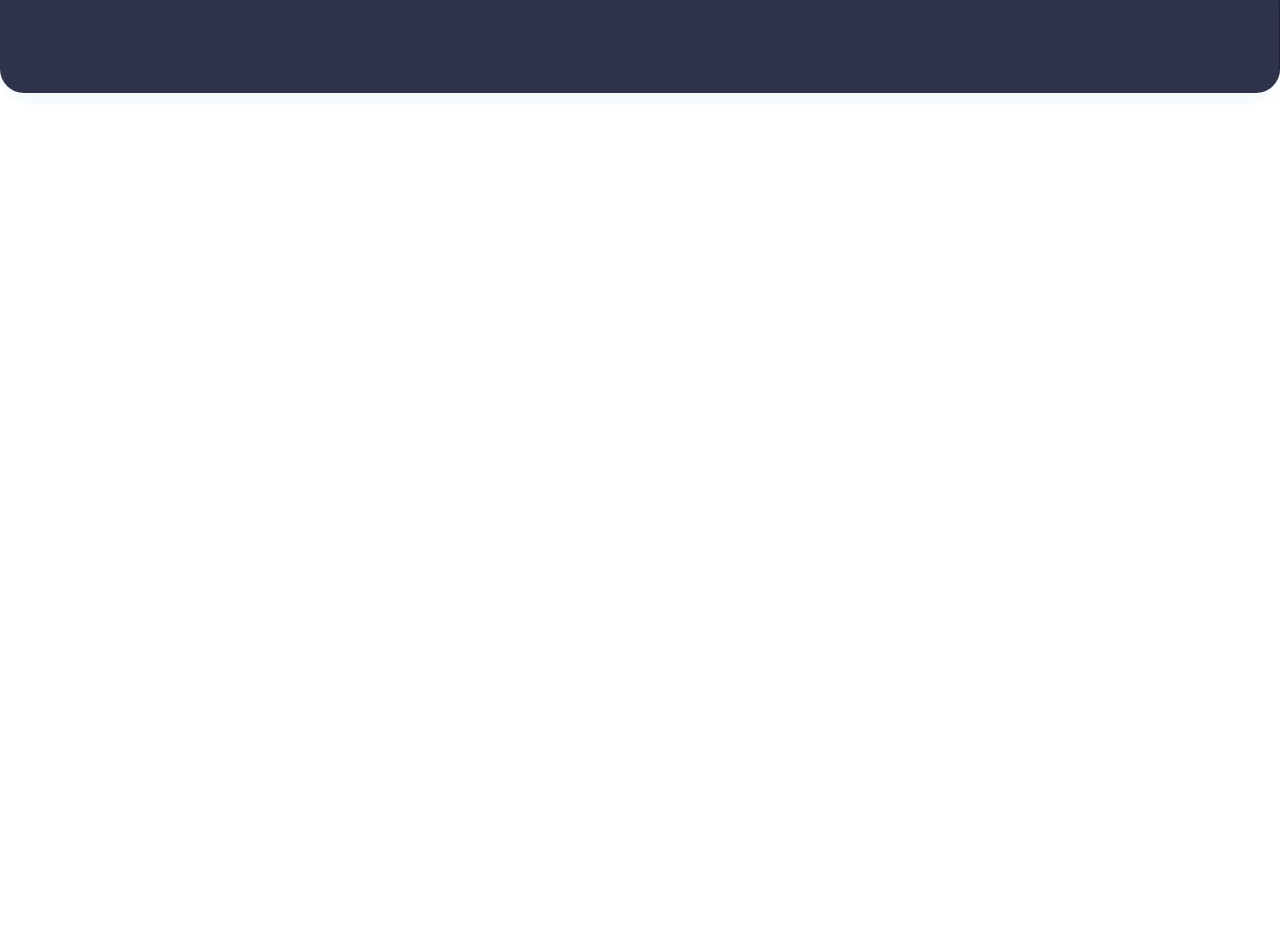
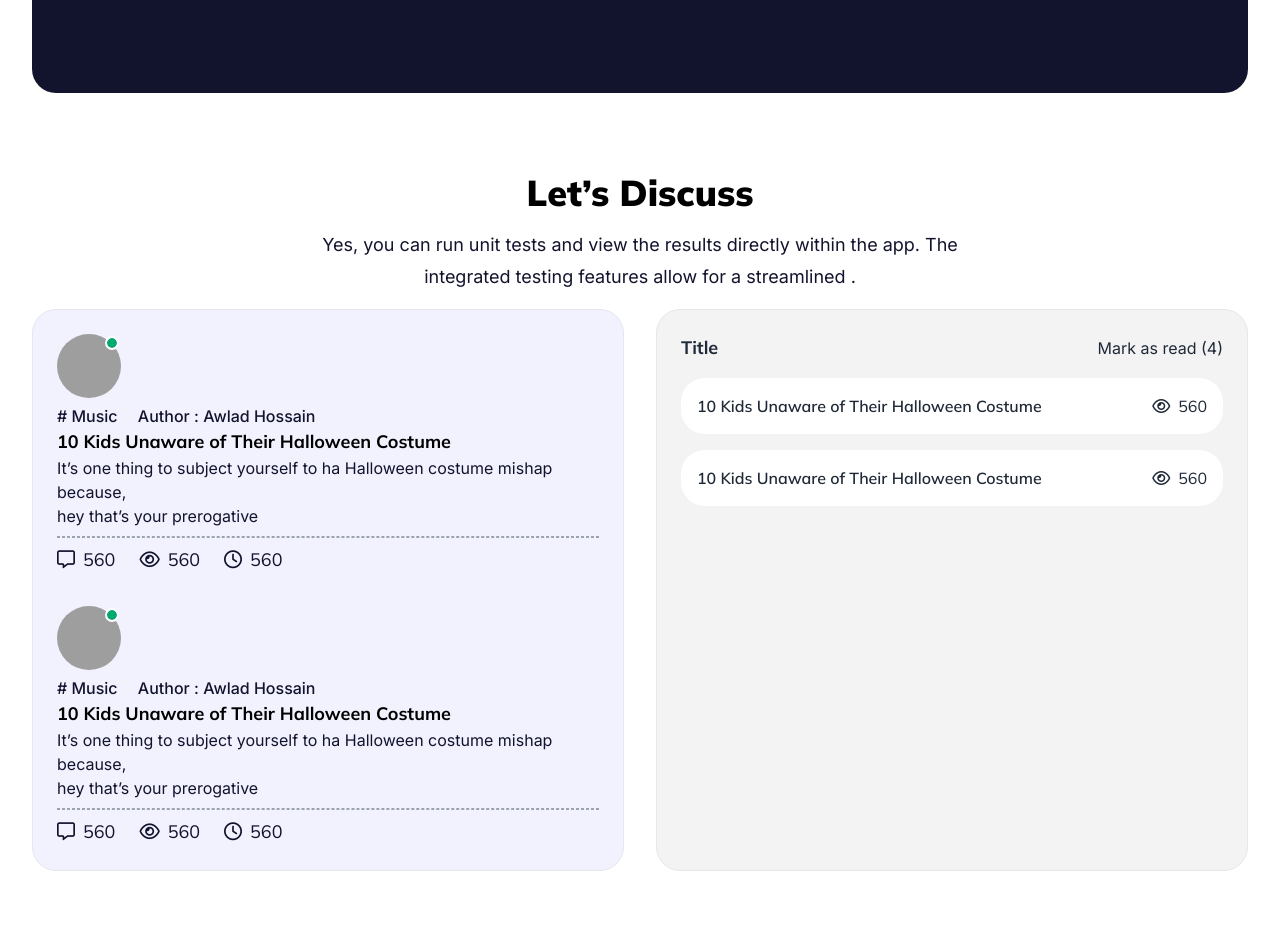
Before and after one commit to kamrulkoche/Retro-Forum, a plain HTML site: page index.html in a window 1280 px wide. Shown: the part 557-1498 px from the top of the page. Before the commit the page ends 800 px from the top, so only its background shows below. Drawn offline with nearby package versions, Linux system fonts and the light colour scheme; grey boxes are pictures that could not be loaded.

Commit message:
Discuss section add

```diff
--- a/index.html
+++ b/index.html
@@ -3,17 +3,24 @@
   <head>
     <meta charset="UTF-8" />
     <meta name="viewport" content="width=device-width, initial-scale=1.0" />
-    <title>git </title>
+    <title>git</title>
     <script src="https://cdn.tailwindcss.com"></script>
     <link
       href="https://cdn.jsdelivr.net/npm/daisyui@4.10.2/dist/full.min.css"
       rel="stylesheet"
       type="text/css"
     />
+    <!-- font awesome -->
+    <script
+      src="https://kit.fontawesome.com/61d92adc5f.js"
+      crossorigin="anonymous"
+    ></script>
+    <script src="https://ajax.googleapis.com/ajax/libs/jquery/3.7.1/jquery.min.js"></script>
+
     <script src="https://cdn.tailwindcss.com"></script>
     <link rel="stylesheet" href="styles/styles.css" />
   </head>
-  <body class="container mx-auto font-mulish">
+  <body class="container mx-auto px-2 md:px-8 font-mulish">
     <header>
       <div class="flex justify-between mt-5">
         <div>
@@ -62,19 +69,22 @@
     </header>
 
     <main class="mt-8">
-      <section class="header-banner">
-        <div class="bg-[#12132D] p-4  lg:p-24 rounded-3xl relative grid grid-cols-1 xl:grid-cols-2 gap-20 content-between ">
+      <section class="section-header-banner">
+        <div
+          class="bg-[#12132D] p-4 lg:p-24 rounded-3xl relative grid grid-cols-1 xl:grid-cols-2 gap-20 content-between"
+        >
           <div class="grid gap-3 mt-4 lg:mt-0">
-            <h1 class="text-6xl font-black leading-tight text-white     ">
+            <h1 class="text-6xl font-black leading-tight text-white">
               Welcome to the
               <span class="text-indigo-500">ReTro</span> Forum
             </h1>
             <p class="text-lg font-medium leading-8 text-white">
-              Share your favorite opinion and win and wp <br class="hidden xl:block" />
+              Share your favorite opinion and win and wp
+              <br class="hidden xl:block" />
               forum coffee mug!
             </p>
             <label
-              class="input input-bordered flex items-center mt-10 gap-2 w-full max-w-sm py-7 rounded-full "
+              class="input input-bordered flex items-center mt-10 gap-2 w-full max-w-sm py-7 rounded-full"
             >
               <input
                 type="text"
@@ -82,19 +92,18 @@
                 placeholder="Search here anything"
               />
               <button
-                class="bg-[#797DFC] px-5 py-2 rounded-full text-white font-bold text-xl"
+                class="bg-[#262cda] hover:bg-[#0d12a0] px-5 py-2 rounded-full text-white font-bold text-xl"
               >
                 Search
               </button>
             </label>
-            <div class="absolute bottom-[-12px] left-[-2px] ...">
+            <!-- <div class="absolute bottom-[-12px] left-[-2px] ...">
               <img src="images/bgbanner.png" alt="" class="w-[1800px]" />
-            </div>
-
+            </div> -->
           </div>
-          <div class="bg-white rounded-3xl min-w-full p-6 lg:p-14 lg:w-96 ">
+          <div class="bg-white rounded-3xl min-w-full p-6 lg:p-14 lg:w-96">
             <ul class="grid gap-10">
-              <li class="text-black text-2xl font-medium flex justify-between ">
+              <li class="text-black text-2xl font-medium flex justify-between">
                 <p>Registered Users</p>
                 <p>01</p>
               </li>
@@ -114,6 +123,107 @@
           </div>
         </div>
       </section>
+
+      <section class="section-discuss my-20">
+        <div class="text-center mb-4">
+          <h2 class="text-4xl font-black text-black mb-4">Let’s Discuss</h2>
+          <p class="text-[#12132D] text-lg font-normal leading-8 font-inter">
+            Yes, you can run unit tests and view the results directly within the
+            app. The <br />
+            integrated testing features allow for a streamlined .
+          </p>
+        </div>
+
+        <div class="grid gap-8 grid-cols-1 lg:grid-cols-2">
+          <div class="grid gap-8 border bg-[#F2F2FF] p-6 rounded-3xl	">
+              <div>
+                <div class="avatar online">
+                <div class="w-16 rounded-full">
+                  <img src="https://daisyui.com/images/stock/photo-1534528741775-53994a69daeb.jpg" />
+                </div>
+              </div>
+
+              <div class="grid gap-2">
+               <div>
+                <p class="font-inter text-[#12132D] text-base font-medium">
+                  <span class="me-4"># Music</span> Author : Awlad Hossain
+                </p>
+                <p class="text-lg font-bold text-black">
+                  10 Kids Unaware of Their Halloween Costume
+                </p>
+                <p class="font-inter text-[#12132D] text-base font-normal">
+                  It’s one thing to subject yourself to ha Halloween costume
+                  mishap because, <br />
+                  hey that’s your prerogative
+                </p>
+                <hr class="border-dashed border border-gray-400 mt-2" />
+               </div>
+
+                <div class="flex gap-6 text-red text-lg font-normal text-[#12132D] ">
+                  <p class="flex gap-2 items-center "><i class="fa-regular fa-message"></i><span>560</span></p>
+                  <p class="flex gap-2 items-center "><i class="fa-regular fa-eye"></i><span>560</span></p>
+                  <p class="flex gap-2 items-center "><i class="fa-regular fa-clock"></i><span>560</span></p>
+                </div>
+              </div>
+            </div>
+            <div>
+              <div>
+                <div class="avatar online">
+                <div class="w-16 rounded-full">
+                  <img src="https://daisyui.com/images/stock/photo-1534528741775-53994a69daeb.jpg" />
+                </div>
+              </div>
+
+              </div>
+              <div class="grid gap-2">
+               <div>
+                <p class="font-inter text-[#12132D] text-base font-medium">
+                  <span class="me-4"># Music</span> Author : Awlad Hossain
+                </p>
+                <p class="text-lg font-bold text-black">
+                  10 Kids Unaware of Their Halloween Costume
+                </p>
+                <p class="font-inter text-[#12132D] text-base font-normal">
+                  It’s one thing to subject yourself to ha Halloween costume
+                  mishap because, <br />
+                  hey that’s your prerogative
+                </p>
+                <hr class="border-dashed border border-gray-400 mt-2" />
+               </div>
+
+                <div class="flex gap-6 text-red text-lg font-normal text-[#12132D] ">
+                  <p class="flex gap-2 items-center "><i class="fa-regular fa-message"></i><span>560</span></p>
+                  <p class="flex gap-2 items-center "><i class="fa-regular fa-eye"></i><span>560</span></p>
+                  <p class="flex gap-2 items-center "><i class="fa-regular fa-clock"></i><span>560</span></p>
+                </div>
+              </div>
+            </div>
+
+          </div>
+
+          <div class="border rounded-3xl bg-[#F3F3F4] p-6  ">
+            <div class="flex items-center justify-between mb-4">
+              <h2 class="text-lg font-bold">Title</h2>
+              <p class="text-base font-normal text-[#12132D
+              ] font-inter">Mark as read (<span>4</span>)</p>
+            </div>
+
+
+            <div class="grid gap-4">
+              <div class="flex gap-10 items-center justify-between bg-white p-4 rounded-3xl">
+                <p class="text-base font-semibold">10 Kids Unaware of Their Halloween Costume</p>
+                  <p class="flex gap-2 items-center justify-between text-base font-normal"><i class="fa-regular fa-eye"></i><span>560</span></p>
+              </div>
+
+              <div class="flex gap-10 items-center justify-between bg-white p-4 rounded-3xl">
+                <p class="text-base font-semibold">10 Kids Unaware of Their Halloween Costume</p>
+                  <p class="flex gap-2 items-center justify-between text-base font-normal"><i class="fa-regular fa-eye"></i><span>560</span></p>
+              </div>
+
+            </div>
+          </div>
+        </div>
+      </section>
     </main>
     <script src="js/scripts.js"></script>
   </body>
--- a/styles/styles.css
+++ b/styles/styles.css
@@ -1,5 +1,10 @@
-@import url('https://fonts.googleapis.com/css2?family=Mulish:ital,wght@0,200..1000;1,200..1000&display=swap');
+@import url('https://fonts.googleapis.com/css2?family=Inter:wght@100..900&family=Mulish:ital,wght@0,200..1000;1,200..1000&display=swap');
+
 
 .font-mulish{
     font-family: "Mulish", sans-serif;
 }
+
+.font-inter{
+    font-family: "Inter", sans-serif;
+}
```
